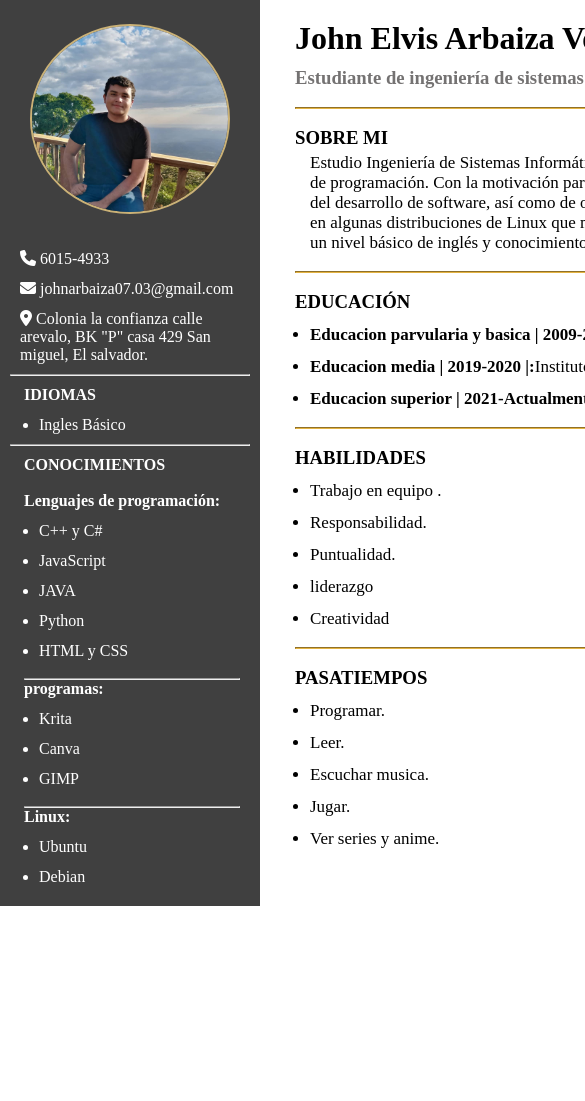
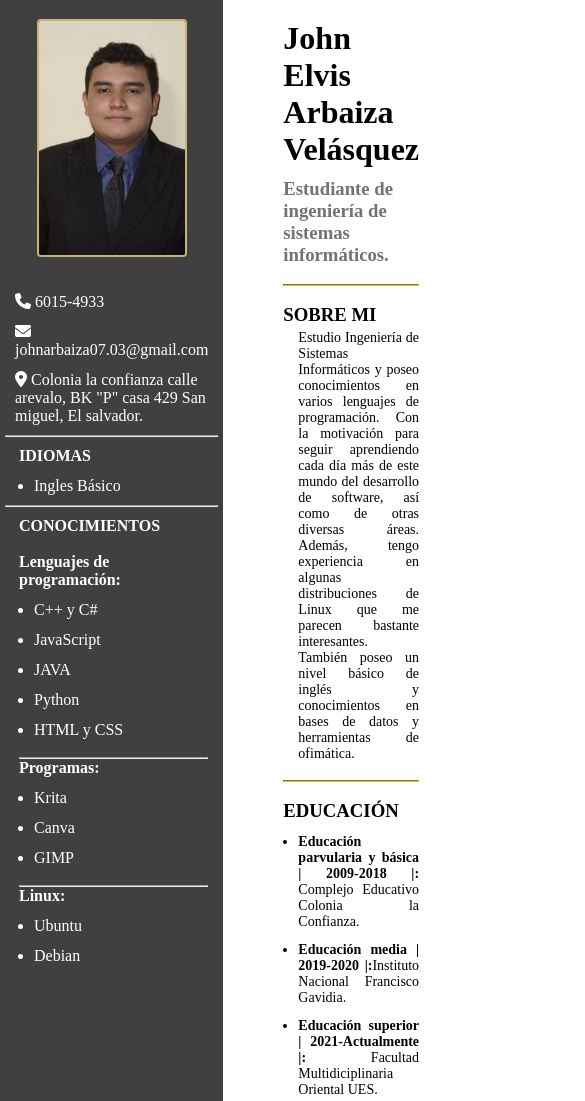
Before and after one commit to JohnArbaiza1/Curriculum, a plain HTML site: page index.html in a window 390 px wide. Shown: the top 1101 px of the page, 585 px wide, since content can reach past the window. Before the commit the page ends 906 px from the top, so only its background shows below. Drawn offline with Linux system fonts and the light colour scheme.

Commit message:
Actualización: Se agrega responsive y se corrigen errores

```diff
--- /dev/null
+++ b/CSS/Responsive.css
@@ -0,0 +1,38 @@
+@media (max-width:820px){
+    .container{
+     width: 100%;
+     height: 100%;
+    }
+
+    .Datos{
+        width: 255px;
+        padding: 5px;
+    }
+
+    .informacion{
+        font-size: 14px;
+    }
+
+}
+
+@media (max-width:375px){
+
+    .Datos{
+        font-size: 12px;
+    }
+
+    i{
+        color: rgb(202, 177, 118);
+    }
+
+    .info{
+        padding: 10px;
+        width: 100%px;
+        margin-left: 10px;
+    }
+
+    .informacion{
+        font-size: 12px;
+    }
+
+}
--- /dev/null
+++ b/CSS/style.css
@@ -0,0 +1,68 @@
+* {
+    margin: 0;
+    padding: 0;
+    box-sizing: border-box;
+  }
+
+.container{
+    display: flex;
+    flex-direction: row;
+}
+
+.Datos{
+    background-color:rgb(64, 64, 64);
+    width: 260px;
+    padding: 10px;
+    color: white;
+}
+
+.perfil{
+    display: flex;
+    justify-content: center;
+    align-items: center;
+    padding: 14px;
+}
+.perfil> img{
+    width: 150px;
+    height:auto;
+    border-radius: 4px;
+    border: 2px solid rgb(202, 177, 118);
+}
+
+.Datos>ul{
+    padding: 10px;
+    list-style: none;
+}
+li{
+    margin-top: 12px;
+}
+
+.Otros{
+    padding: 10px;
+    margin-left: 4px;
+}
+.Otros > ul{
+    margin-left: 15px;
+}
+/*=================================================*/
+.info{
+    padding: 20px;
+    width: 750px;
+    margin-left: 40px;
+}
+.info > hr{
+   border-color: rgb(228, 179, 66);
+
+}
+
+.name>h3{
+    margin-top: 10px;
+    color: rgb(116, 114, 114);
+}
+
+.informacion{
+    text-align: justify;
+    margin-left: 15px;
+    margin-top: 4px;
+    font-size: 17px;
+}
--- a/index.html
+++ b/index.html
@@ -6,7 +6,8 @@
     <title>Curriculum</title>
 
     <link rel="stylesheet" href="https://cdnjs.cloudflare.com/ajax/libs/font-awesome/6.5.1/css/all.min.css" integrity="sha512-DTOQO9RWCH3ppGqcWaEA1BIZOC6xxalwEsw9c2QQeAIftl+Vegovlnee1c9QX4TctnWMn13TZye+giMm8e2LwA==" crossorigin="anonymous" referrerpolicy="no-referrer" />
-    <link rel="stylesheet" href="./style.css">
+    <link rel="stylesheet" href="./CSS/style.css">
+    <link rel="stylesheet" href="./CSS/Responsive.css">
 
 </head>
 <body>
@@ -17,13 +18,14 @@
         <div class="Datos">
 
             <div class="perfil">
-                <img src="./IMG/Perfil.jpg" alt="Foto de perfil">
+                <img src="./IMG/Perfil2.jpg" alt="Foto de perfil">
             </div>
 
             <!--Lista con datos personales-->
             <ul>
                 <li><i class="fa-solid fa-phone"></i>  6015-4933</li>
-                <li><i class="fa-solid fa-envelope"></i> johnarbaiza07.03@gmail.com</li>
+                <li><i class="fa-solid fa-envelope"></i>
+                    johnarbaiza07.03@gmail.com</li>
                 <li>
                     <i class="fa-solid fa-location-dot"> </i>
                      Colonia la confianza calle arevalo, BK "P" casa 429 San miguel, El salvador.
@@ -50,7 +52,7 @@
                         <li>HTML y CSS</li>
                     </ul><br>
                     <hr>
-                    <span><b>programas:</b></span>
+                    <span><b>Programas:</b></span>
                     <ul>
                         <li>Krita</li>
                         <li>Canva</li>
@@ -76,24 +78,22 @@
             <h3>SOBRE MI</h3>
             <div class="informacion">
                 <p>
-                    Estudio Ingeniería de Sistemas Informáticos y poseo conocimientos en varios lenguajes <br>
-                    de programación. Con la motivación para seguir aprendiendo cada día más de este mundo <br>
-                    del desarrollo de software, así como de otras diversas áreas. Además, tengo experiencia <br>
-                    en algunas distribuciones de Linux que me parecen bastante interesantes. También poseo <br>
-                    un nivel básico de inglés y conocimientos en bases de datos y herramientas de ofimática. <br>
+                    Estudio Ingeniería de Sistemas Informáticos y poseo conocimientos en varios lenguajes
+                    de programación. Con la motivación para seguir aprendiendo cada día más de este mundo
+                    del desarrollo de software, así como de otras diversas áreas. Además, tengo experiencia
+                    en algunas distribuciones de Linux que me parecen bastante interesantes. También poseo
+                    un nivel básico de inglés y conocimientos en bases de datos y herramientas de ofimática.
                 </p>
             </div><br>
 
             <hr><br>
             <h3>EDUCACIÓN</h3>
             <div class="informacion">
-                <p>
                     <ul>
-                        <li><b>Educacion parvularia y basica | 2009-2018 |:</b> Complejo Educativo Colonia la Confianza.</li>
-                        <li><b>Educacion media | 2019-2020 |:</b>Instituto Nacional Francisco Gavidia.</li>
-                        <li><b>Educacion superior | 2021-Actualmente |:</b> Facultad Multidiciplinaria Oriental UES.</li>
+                        <li><b>Educación parvularia y básica | 2009-2018 |:</b> Complejo Educativo Colonia la Confianza.</li>
+                        <li><b>Educación media | 2019-2020 |:</b>Instituto Nacional Francisco Gavidia.</li>
+                        <li><b>Educación superior | 2021-Actualmente |:</b> Facultad Multidiciplinaria Oriental UES.</li>
                     </ul>
-                </p>
             </div><br>
 
             <hr><br>
@@ -120,8 +120,6 @@
                   </ul>
 
             </div>
-
-
         </div>
     </div>
 
--- a/style.css
+++ /dev/null
@@ -1,68 +0,0 @@
-* {
-    margin: 0;
-    padding: 0;
-    box-sizing: border-box;
-  }
-
-.container{
-    display: grid;
-    grid-template-columns:0.5fr 3fr;
-    gap: 15px;
-}
-
-.Datos{
-    background-color:rgb(64, 64, 64);
-    width: 260px;
-    padding: 10px;
-    color: white;
-}
-
-.perfil{
-    display: flex;
-    justify-content: center;
-    align-items: center;
-    padding: 14px;
-}
-.perfil> img{
-    width: 200px;
-    height: 190px;
-    border-radius: 50%;
-    border: 2px solid rgb(202, 177, 118);
-}
-
-.Datos>ul{
-    padding: 10px;
-    list-style: none;
-}
-li{
-    margin-top: 12px;
-}
-
-.Otros{
-    padding: 10px;
-    margin-left: 4px;
-}
-.Otros > ul{
-    margin-left: 15px;
-}
-/*=================================================*/
-.info{
-    padding: 20px;
-    width: 750px;
-}
-.info > hr{
-   border-color: rgb(228, 179, 66);
-
-}
-
-.name>h3{
-    margin-top: 10px;
-    color: rgb(116, 114, 114);
-}
-
-.informacion{
-    text-align: justify;
-    margin-left: 15px;
-    margin-top: 4px;
-    font-size: 17px;
-}
```
Also changed, not shown: IMG/Perfil.jpg (deleted), IMG/Perfil2.jpg (added), IMG/casa.png (deleted), IMG/facebook.png (deleted), IMG/llamada-telefonica.png (deleted), IMG/sobre-de-correo-electronico.png (deleted).
